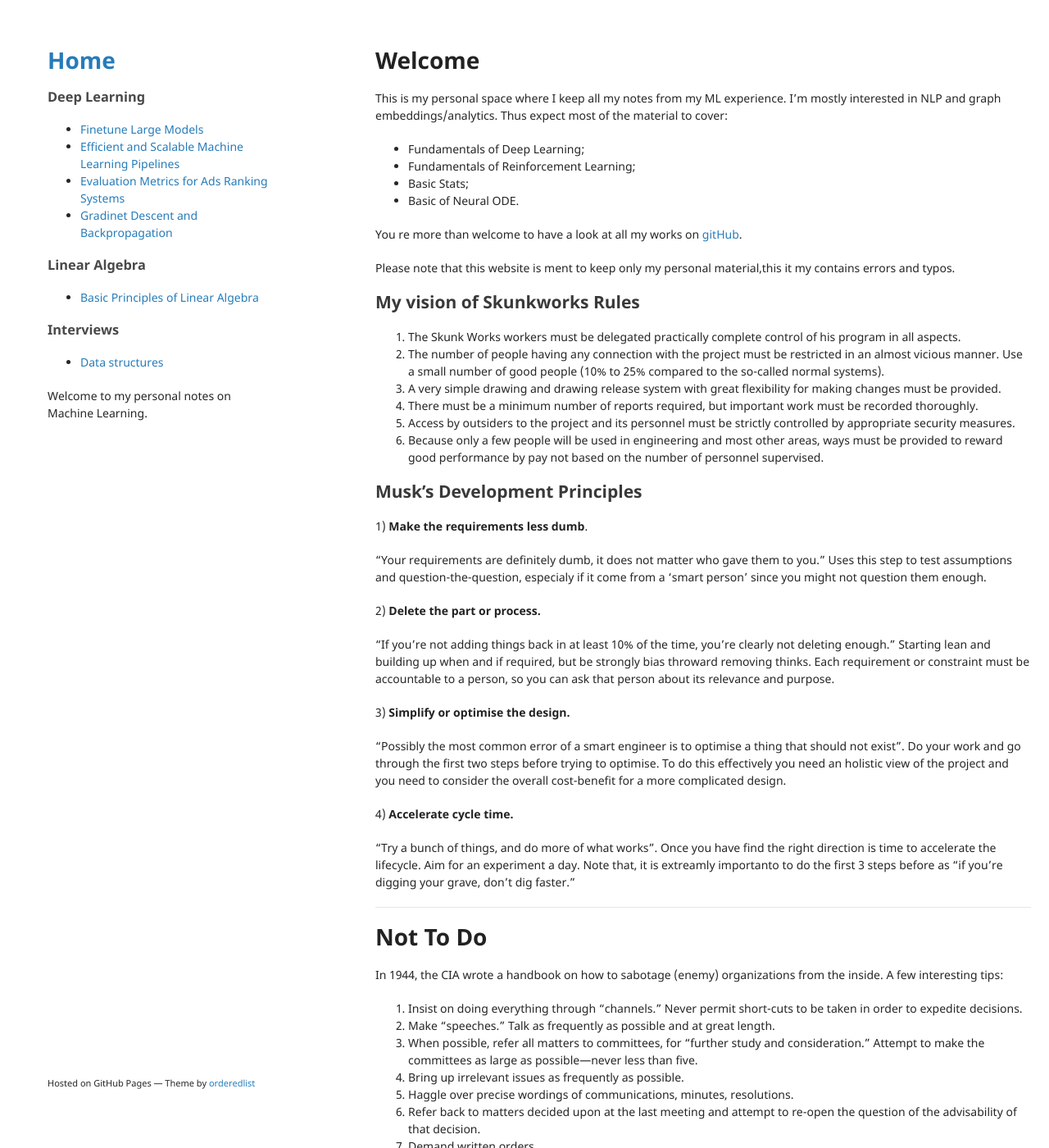
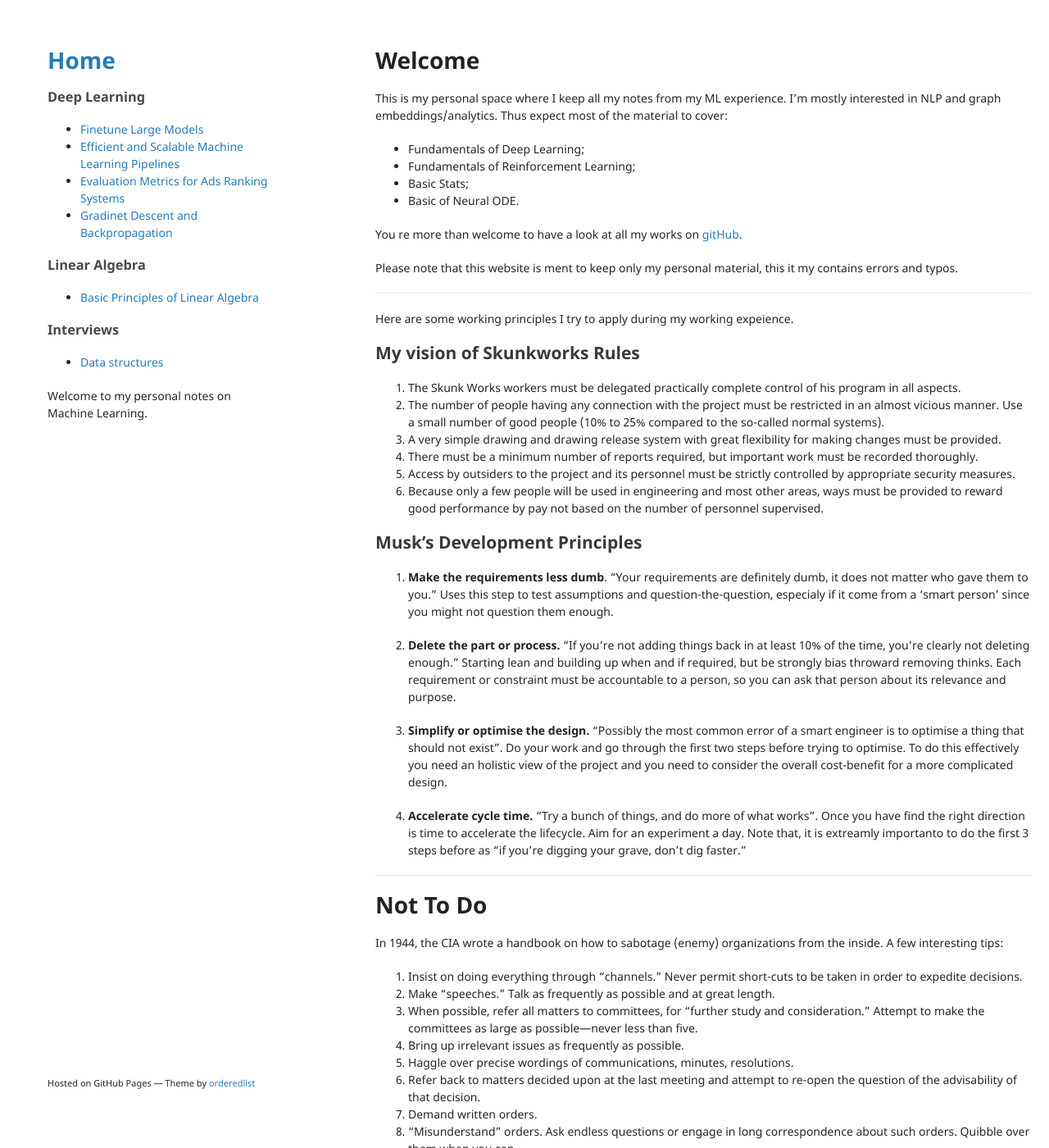
Before and after one commit to andompesta/andompesta.github.io, a Jekyll site: the page built from index.md, in a window 1280 px wide and 1400 px high. Shown: the whole window at 82% size. Built offline with Jekyll 4.4.1, drawn with Linux system fonts in a browser that asks for light colours; our own code applies the rules of GitHub Pages for plain Markdown files.

Commit message:
Update index.md

```diff
--- a/index.md
+++ b/index.md
@@ -13,8 +13,11 @@ This is my personal space where I keep all my notes from my ML experience. I'm m
 
 You re more than welcome to have a look at all my works on [gitHub](https://github.com/andompesta).
 
-Please note that this website is ment to keep only my personal material,this it my contains errors and typos.
+Please note that this website is ment to keep only my personal material, this it my contains errors and typos.
 
+---
+
+Here are some working principles I try to apply during my working expeience.
 
 ## My vision of Skunkworks Rules
 
@@ -27,24 +30,16 @@ Please note that this website is ment to keep only my personal material,this it
 
 ## Musk's Development Principles
 
-1) **Make the requirements less dumb**.
+ 1. **Make the requirements less dumb**. "Your requirements are definitely dumb, it does not matter who gave them to you." Uses this step to test assumptions and question-the-question, especialy if it come from a ‘smart person’ since you might not question them enough.
 
-"Your requirements are definitely dumb, it does not matter who gave them to you." Uses this step to test assumptions and question-the-question, especialy if it come from a ‘smart person’ since you might not question them enough.
-
-2) **Delete the part or process.**
-
-"If you’re not adding things back in at least 10% of the time, you’re clearly not deleting enough."
+ 2. **Delete the part or process.** "If you’re not adding things back in at least 10% of the time, you’re clearly not deleting enough."
 Starting lean and building up when and if required, but be strongly bias throward removing thinks. Each requirement or constraint must be accountable to a person, so you can ask that person about its relevance and purpose.
 
-3) **Simplify or optimise the design.**
-
-"Possibly the most common error of a smart engineer is to optimise a thing that should not exist".
+ 3. **Simplify or optimise the design.** "Possibly the most common error of a smart engineer is to optimise a thing that should not exist".
 Do your work and go through the first two steps before trying to optimise.
 To do this effectively you need an holistic view of the project and you need to consider the overall cost-benefit for a more complicated design.
 
-4) **Accelerate cycle time.**
-
-"Try a bunch of things, and do more of what works". Once you have find the right direction is time to accelerate the lifecycle. Aim for an experiment a day. Note that, it is extreamly importanto to do the first 3 steps before as "if you’re digging your grave, don’t dig faster."
+ 4. **Accelerate cycle time.** "Try a bunch of things, and do more of what works". Once you have find the right direction is time to accelerate the lifecycle. Aim for an experiment a day. Note that, it is extreamly importanto to do the first 3 steps before as "if you’re digging your grave, don’t dig faster."
 
 ---
 
```
